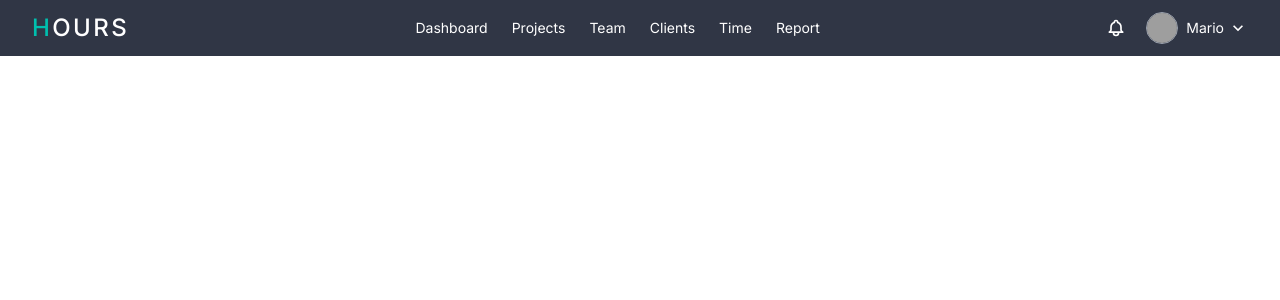
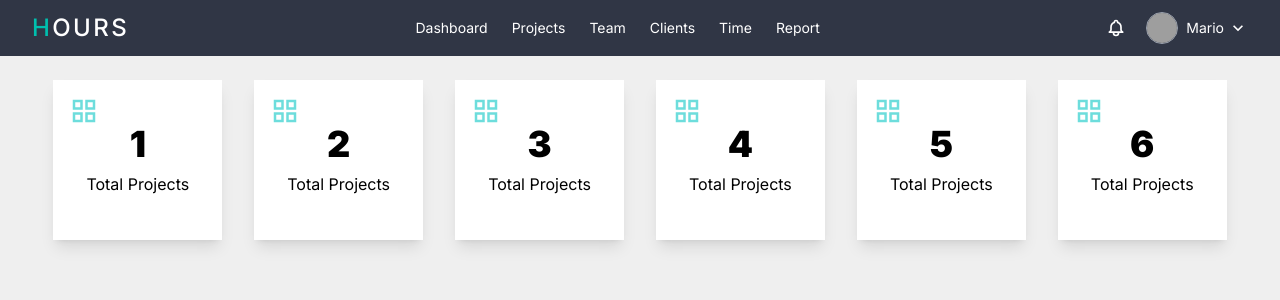
Before and after one commit to Avin008/roc8-user-dashboard-assignment, a React (Vite) app: page / in a window 1280 px wide. Shown: the top 300 px of the page. Built offline with nearby package versions, Linux system fonts and the light colour scheme; grey boxes are pictures that could not be loaded.

Commit message:
added: status card component

```diff
--- a/src/components/Layout.tsx
+++ b/src/components/Layout.tsx
@@ -1,9 +1,15 @@
 import Navbar from "./Navbar";
+import StatusCard from "./StatusCard";
 
 const Layout = () => {
   return (
-    <div className="bg-[#F9F9F9]">
+    <div className="bg-[#EFEFEF] h-screen absolute w-full">
       <Navbar />
+      <div className="h-40 grid grid-cols-6 gap-8 mt-20 mx-auto w-11/12">
+        {[1, 2, 3, 4, 5, 6].map((x) => (
+          <StatusCard x={x} />
+        ))}
+      </div>
     </div>
   );
 };
--- /dev/null
+++ b/src/components/StatusCard.tsx
@@ -0,0 +1,17 @@
+import { MdGridView } from "react-icons/md";
+
+const StatusCard = ({ x }: { x: number }) => {
+  return (
+    <div className="w-full relative bg-white h-full flex items-center justify-center shadow-lg">
+      <div className="flex flex-col gap-2 justify-center items-center">
+        <h2 className="font-black text-4xl">{x}</h2>
+        <p>Total Projects</p>
+      </div>
+      <span className="absolute left-4 top-4">
+        <MdGridView className="text-[#6DDDDC]" size={30} />
+      </span>
+    </div>
+  );
+};
+
+export default StatusCard;
```
